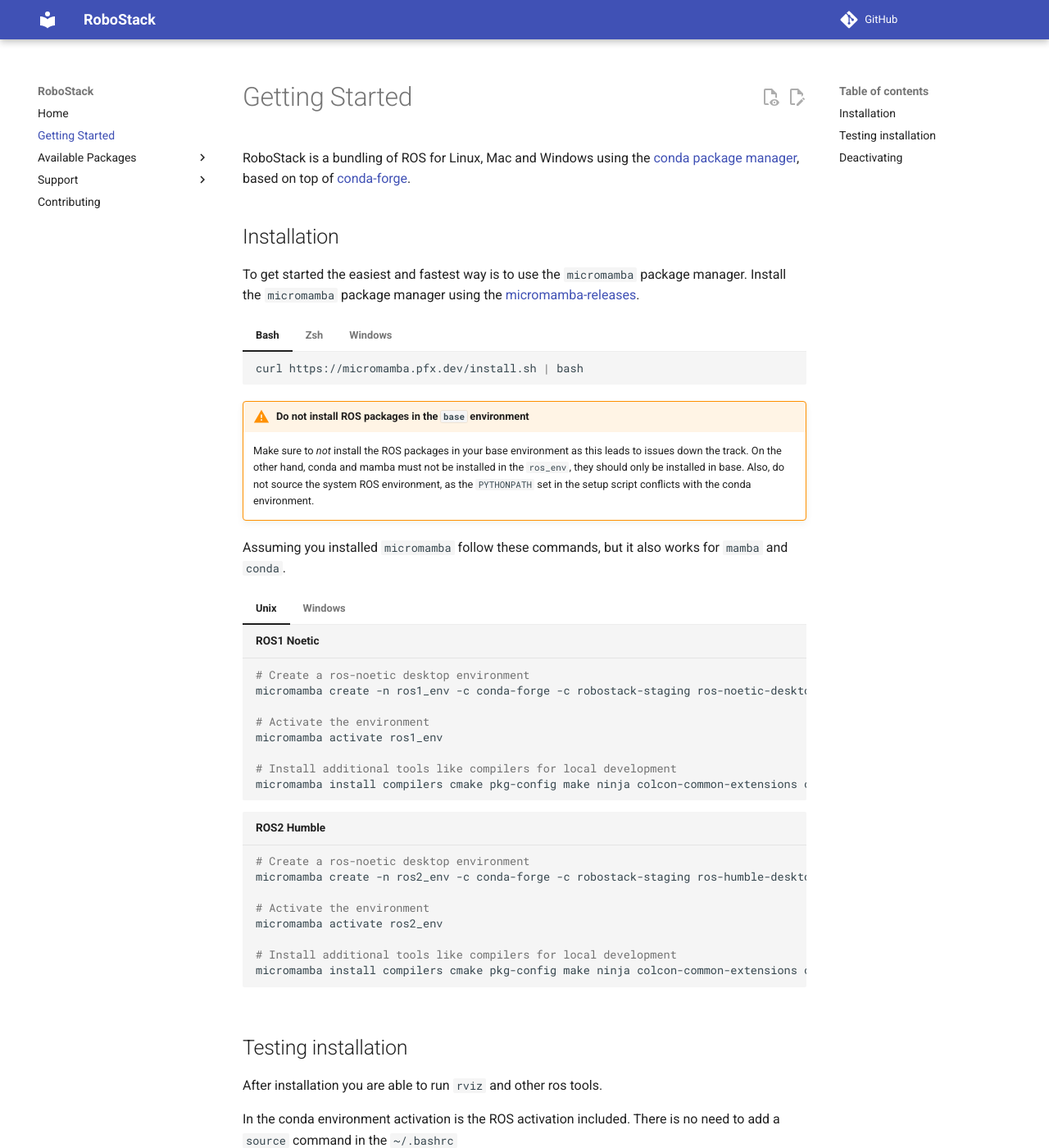
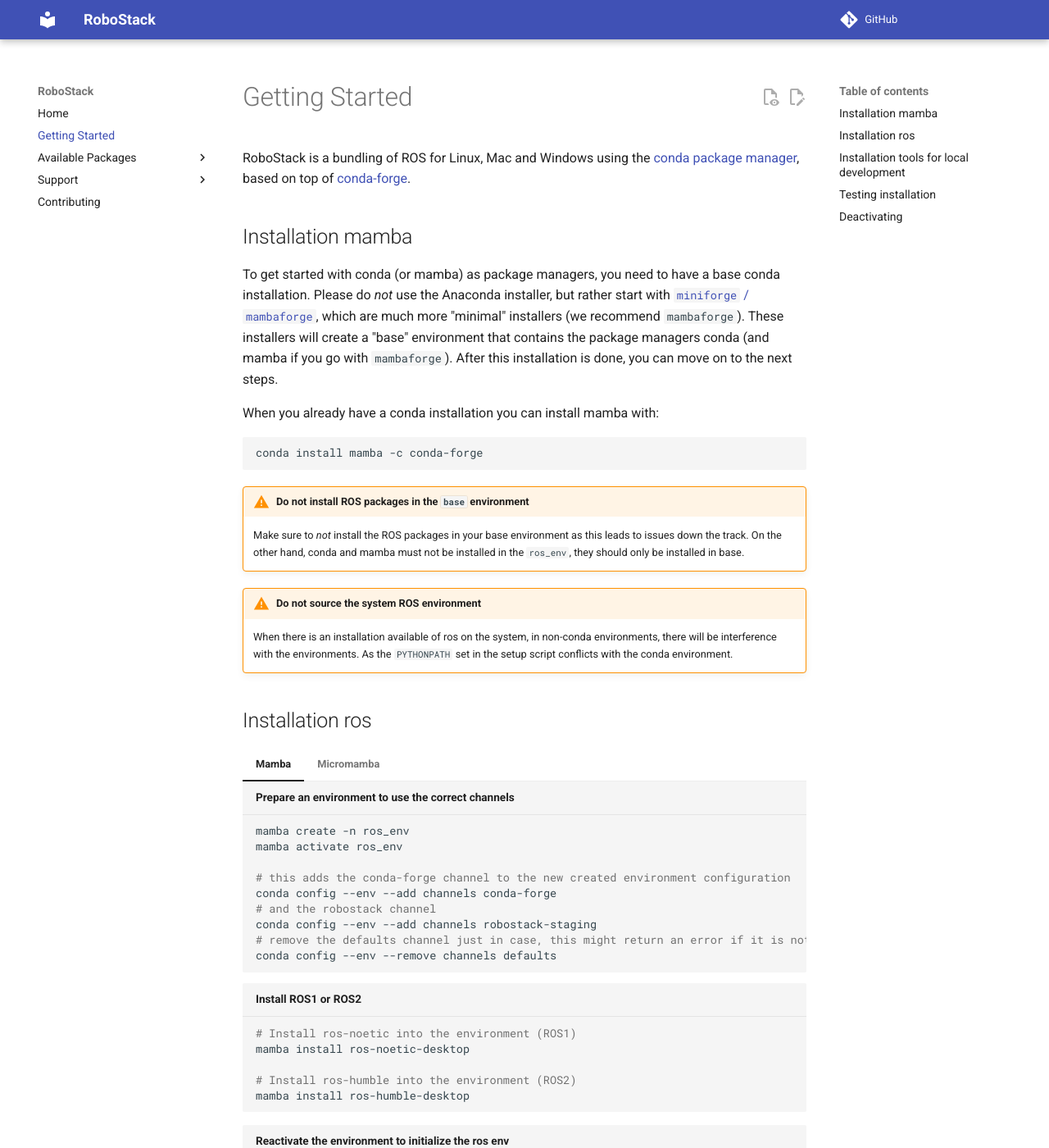
Before and after one commit to RoboStack/robostack.github.io, an MkDocs documentation site: the page built from docs/GettingStarted.md, in a window 1280 px wide and 1400 px high. Shown: the whole window at 82% size. Built offline with MkDocs 1.6.1 and Material for MkDocs 9.7.7, drawn with Linux system fonts in a browser that asks for light colours; comment, search, counter and statistics services are not loaded; some of the changed text lies outside the part shown.

Commit message:
misc: put the mambaforge installation back and made the mamba installation default.

````diff
--- a/docs/GettingStarted.md
+++ b/docs/GettingStarted.md
@@ -1,98 +1,97 @@
 # Getting Started
 RoboStack is a bundling of ROS for Linux, Mac and Windows using the [conda package manager](https://docs.conda.io/en/latest/), based on top of [conda-forge](https://conda-forge.org/).
 
-## Installation
-To get started the easiest and fastest way is to use the `micromamba` package manager.
-Install the `micromamba` package manager using the [micromamba-releases](https://github.com/mamba-org/micromamba-releases).
-=== "Bash"
+## Installation mamba
+To get started with conda (or mamba) as package managers, you need to have a base conda installation. Please do _not_ use the Anaconda installer, but rather start with [`miniforge` / `mambaforge`](https://github.com/conda-forge/miniforge), which are much more "minimal" installers (we recommend `mambaforge`). These installers will create a "base" environment that contains the package managers conda (and mamba if you go with `mambaforge`). After this installation is done, you can move on to the next steps.
 
-    ```bash
-    curl https://micromamba.pfx.dev/install.sh | bash
-    ```
-=== "Zsh"
+When you already have a conda installation you can install mamba with:
+```bash
+conda install mamba -c conda-forge
+```
 
-    ```zsh
-    curl https://micromamba.pfx.dev/install.sh | zsh
-    ```
+!!! warning "Do not install ROS packages in the `base` environment"
 
-=== "Windows"
+    Make sure to _not_ install the ROS packages in your base environment as this leads to issues down the track. On the other hand, conda and mamba must not be installed in the `ros_env`, they should only be installed in base.
 
-    On Windows, the executable micromamba.exe is installed into `$Env:LocalAppData\micromamba\micromamba.exe`.
-    ```cmd
-    Invoke-Expression ((Invoke-WebRequest -Uri https://micromamba.pfx.dev/install.ps1).Content)
+!!! warning "Do not source the system ROS environment"
+    When there is an installation available of ros on the system, in non-conda environments, there will be interference with the environments. As the `PYTHONPATH` set in the setup script conflicts with the conda environment.
+
+## Installation ros
+=== "Mamba"
+
+    ```bash title="Prepare an environment to use the correct channels"
+    mamba create -n ros_env
+    mamba activate ros_env
+
+    # this adds the conda-forge channel to the new created environment configuration
+    conda config --env --add channels conda-forge
+    # and the robostack channel
+    conda config --env --add channels robostack-staging
+    # remove the defaults channel just in case, this might return an error if it is not in the list which is ok
+    conda config --env --remove channels defaults
     ```
 
 
-!!! warning "Do not install ROS packages in the `base` environment"
+    ```bash title="Install ROS1 or ROS2"
+    # Install ros-noetic into the environment (ROS1)
+    mamba install ros-noetic-desktop
 
-    Make sure to _not_ install the ROS packages in your base environment as this leads to issues down the track. On the other hand, conda and mamba must not be installed in the `ros_env`, they should only be installed in base. Also, do not source the system ROS environment, as the `PYTHONPATH` set in the setup script conflicts with the conda environment.
+    # Install ros-humble into the environment (ROS2)
+    mamba install ros-humble-desktop
+    ```
 
-Assuming you installed `micromamba` follow these commands, but it also works for `mamba` and `conda`.
+    ```bash title="Reactivate the environment to initialize the ros env"
+    mamba deactivate
+    mamba activate ros_env
+    ```
 
-=== "Unix"
+=== "Micromamba"
+
+    When you only have micromamba available use the following commands:
 
     ```bash title="ROS1 Noetic"
     # Create a ros-noetic desktop environment
-    micromamba create -n ros1_env -c conda-forge -c robostack-staging ros-noetic-desktop
+    micromamba create -n ros_env -c conda-forge -c robostack-staging ros-noetic-desktop
 
     # Activate the environment
-    micromamba activate ros1_env
-
-    # Install additional tools like compilers for local development
-    micromamba install compilers cmake pkg-config make ninja colcon-common-extensions catkin_tools
+    micromamba activate ros_env
     ```
 
     ```bash title="ROS2 Humble"
-    # Create a ros-noetic desktop environment
-    micromamba create -n ros2_env -c conda-forge -c robostack-staging ros-humble-desktop
+    # Create a ros-humble desktop environment
+    micromamba create -n ros_env -c conda-forge -c robostack-staging ros-humble-desktop
 
     # Activate the environment
-    micromamba activate ros2_env
-
-    # Install additional tools like compilers for local development
-    micromamba install compilers cmake pkg-config make ninja colcon-common-extensions catkin_tools
+    micromamba activate ros_env
     ```
 
-=== "Windows"
+## Installation tools for local development
+=== "Mamba"
 
-    ```bash title="ROS1 Noetic"
-    # Create a ros-noetic desktop environment
-    micromamba create -n ros1_env -c conda-forge -c robostack-staging ros-noetic-desktop
+    ```bash title="Default tools to help with local development of ROS packages"
+    mamba install compilers cmake pkg-config make ninja colcon-common-extensions catkin_tools
+    ```
 
-    # Activate the environment
-    micromamba activate ros1_env
-
-    # Install additional tools like compilers for local development
-    micromamba install compilers cmake pkg-config make ninja colcon-common-extensions
-
-    # on Windows, install Visual Studio 2017 or 2019 with C++ support
+    ```bash title="Additional dependencies for developing on windows"
+    # Install Visual Studio 2017 or 2019 with C++ support
     # see https://docs.microsoft.com/en-us/cpp/build/vscpp-step-0-installation?view=msvc-160
 
-    # on Windows, install the Visual Studio command prompt:
-    micromamba install vs2019_win-64
-
-    # please restart the Anaconda Prompt / Command Prompt!
-    micromamba activate ros1_env
+    # Install the Visual Studio command prompt:
+    mamba install vs2019_win-64
     ```
 
-    ```bash title="ROS2 Humble"
-    # Create a ros-noetic desktop environment
-    micromamba create -n ros2_env -c conda-forge -c robostack-staging ros-humble-desktop
+=== "Micromamba"
 
-    # Activate the environment
-    micromamba activate ros2_env
+    ```bash title="Default tools to help with local development of ROS packages"
+    micromamba install -c conda-forge compilers cmake pkg-config make ninja colcon-common-extensions
+    ```
 
-    # Install additional tools like compilers for local development
-    micromamba install compilers cmake pkg-config make ninja colcon-common-extensions
-
-    # on Windows, install Visual Studio 2017 or 2019 with C++ support
+    ```bash title="Additional dependencies for developing on windows"
+    # Install Visual Studio 2017 or 2019 with C++ support
     # see https://docs.microsoft.com/en-us/cpp/build/vscpp-step-0-installation?view=msvc-160
 
-    # on Windows, install the Visual Studio command prompt:
-    micromamba install vs2019_win-64
-
-    # please restart the Anaconda Prompt / Command Prompt!
-    micromamba activate ros2_env
+    # Install the Visual Studio command prompt:
+    micromamba install -c conda-forge vs2019_win-64
     ```
 
 
@@ -101,27 +100,64 @@
 
 In the conda environment activation is the ROS activation included. There is no need to add a `source` command in the `~/.bashrc`
 
-=== "ROS1"
+=== "Mamba"
 
+    **ROS1**
     ```bash title="First terminal"
-    micromamba activate ros1_env
+    mamba activate ros_env
     roscore
     ```
 
     ```bash title="Second terminal"
-    micromamba activate ros1_env
+    mamba activate ros_env
     rviz
     ```
 
-=== "ROS2"
+    **ROS2**
+    !!! note
 
-    ```bash
-    micromamba activate ros2_env
+        ROS2 has the benefit of not needing a `roscore`, so only a single terminal is needed to run a tool.
+
+    ```bash title="Terminal"
+    mamba activate ros_env
     rviz2
     ```
 
+=== "Micromamba"
+
+    **ROS1**
+    ```bash title="First terminal"
+    micromamba activate ros_env
+    roscore
+    ```
+
+    ```bash title="Second terminal"
+    micromamba activate ros_env
+    rviz
+    ```
+
+    **ROS2**
+    !!! note
+
+        ROS2 has the benefit of not needing a `roscore`, so only a single terminal is needed to run a tool.
+
+    ```bash title="Terminal"
+    micromamba activate ros_env
+    rviz2
+    ```
+
+
 ## Deactivating
-The deactivation of the ros workspace goes in together with the conda environment.
-```bash
-micromamba deactivate
-```
+The (de)activation of the ros workspace goes in together with the conda environment. So running the corresponding (de)activation command will also (un)source the ros environment.
+
+=== "Mamba"
+
+    ```bash
+    mamba deactivate
+    ```
+
+=== "Micromamba"
+
+    ```bash
+    micromamba deactivate
+    ```
````
